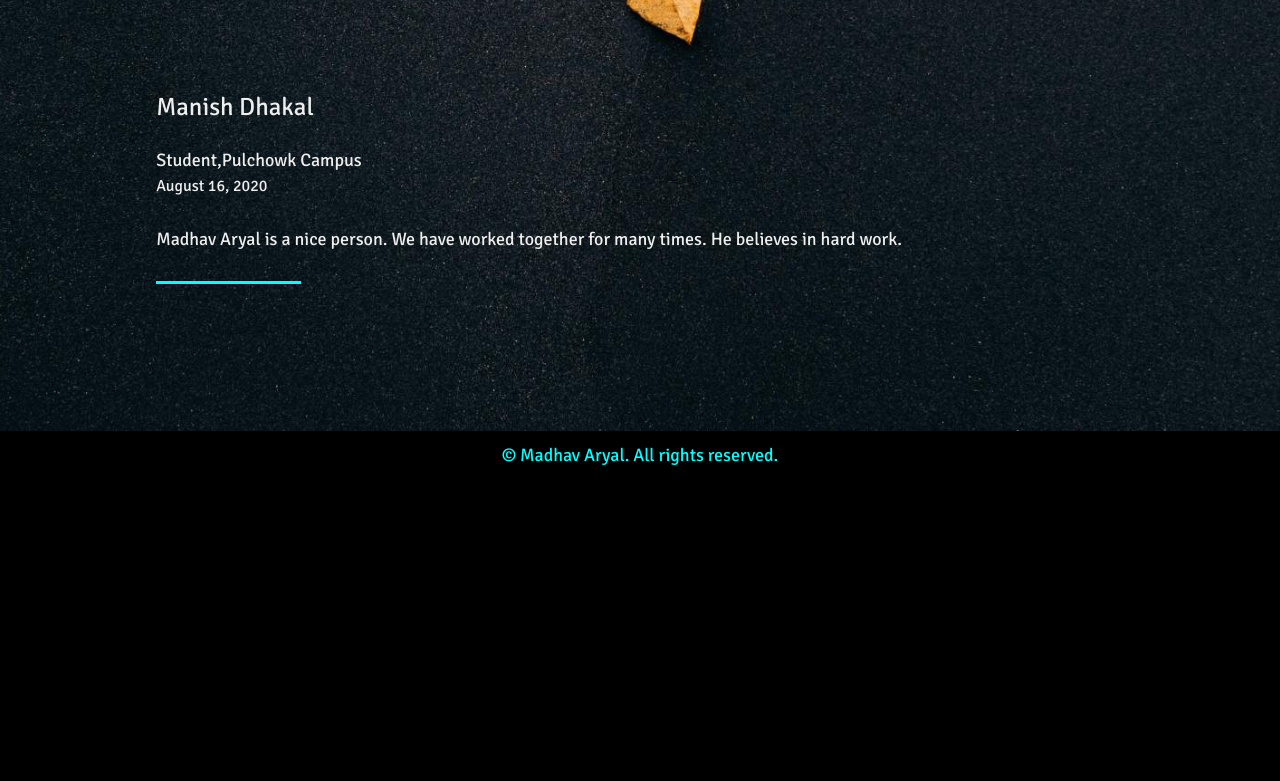
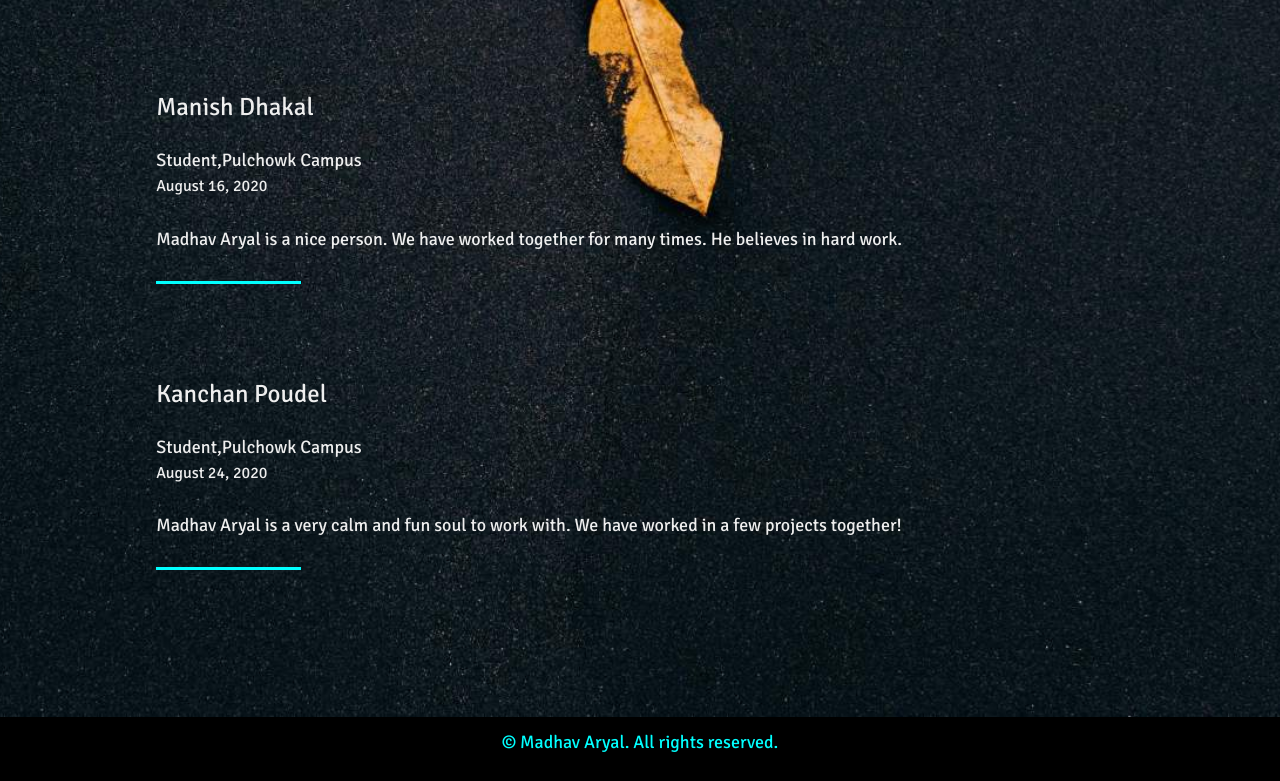
Before and after one commit to mdvillers/mdvillers.github.io, a Gatsby site: page /recommendation in a window 1280 px wide. Shown: the part 535-1316 px from the top of the page. Before the commit the page ends 1030 px from the top, so only its background shows below. Built offline with nearby package versions, Linux system fonts and the light colour scheme; Gatsby itself is replaced by a stand-in of ours.

```diff
--- a/gatsby-config.js
+++ b/gatsby-config.js
@@ -15,7 +15,7 @@
     {
       resolve: `gatsby-plugin-google-analytics`,
       options: {
-        trackingId: "UA-130172537-1",
+        trackingId: "UA-176139134-2",
         head: false,
       },
     },
--- a/src/data/Recommendation.js
+++ b/src/data/Recommendation.js
@@ -13,8 +13,17 @@
     name: "Manish Dhakal",
     designation: "Student,Pulchowk Campus",
     userLink: "http://manishdhakal.com.np",
-    dated: "August  16, 2020",
+    dated: "August 16, 2020",
     description:
       "Madhav Aryal is a nice person. We have worked together for many times. He believes in hard work. ",
   },
+  {
+    id: 3,
+    name: "Kanchan Poudel",
+    designation: "Student,Pulchowk Campus",
+    userLink: "https://www.linkedin.com/in/kanchanpoudel/",
+    dated: "August 24, 2020",
+    description:
+      "Madhav Aryal is a very calm and fun soul to work with. We have worked in a few projects together!",
+  },
 ];
```
